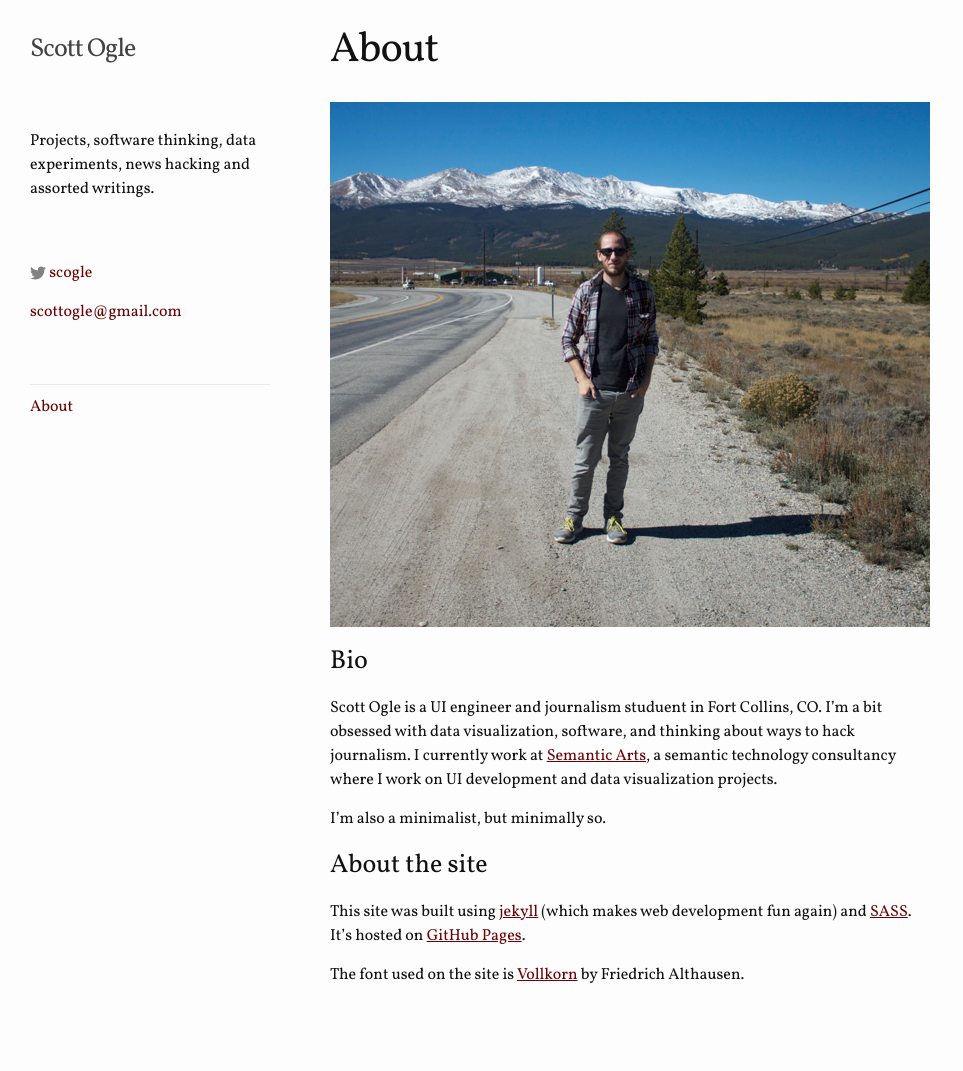
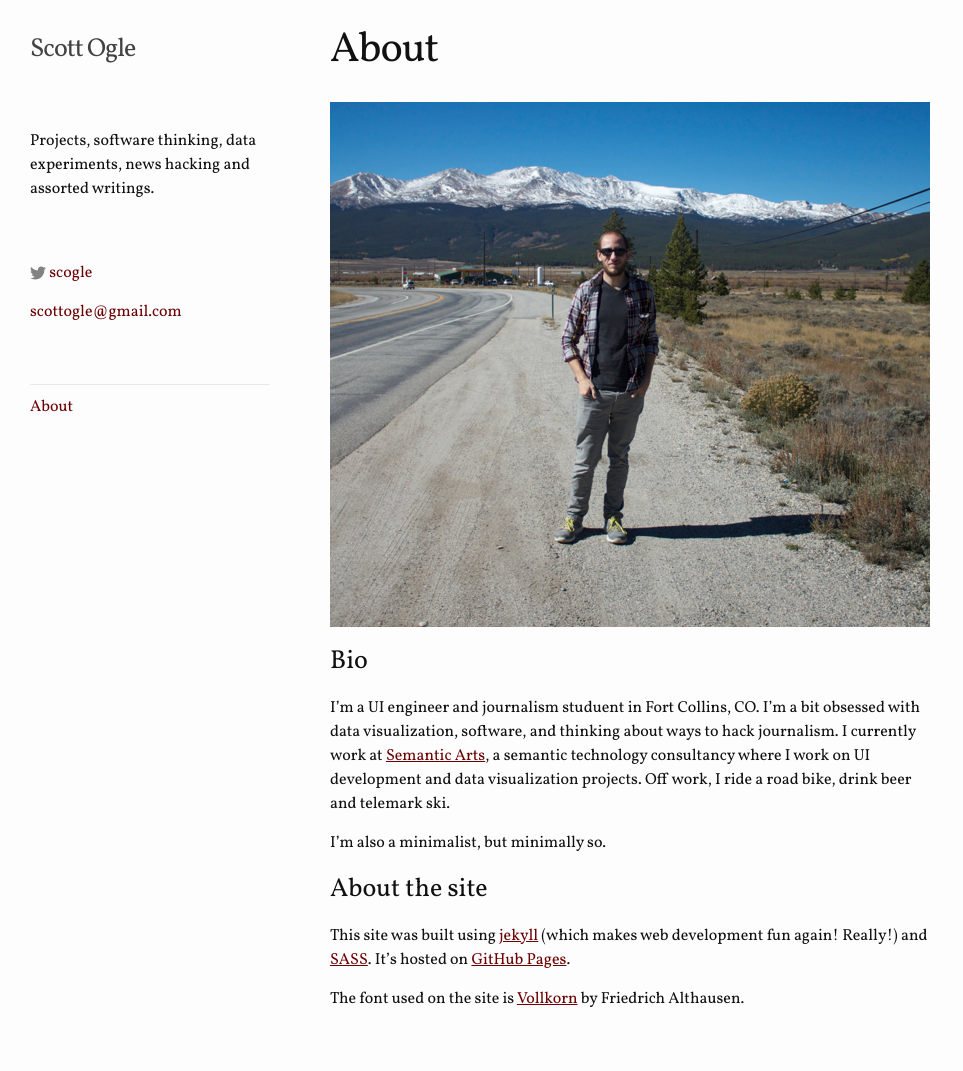
Before and after one commit to scogle/scogle.github.io, a Jekyll site: the page built from about.md, in a window 1280 px wide. Shown: the whole page, without its empty margins (0-963 px from the left). Built offline with Jekyll 4.4.1, drawn with Linux system fonts in a browser that asks for light colours; before the commit the page ends 1047 px from its top, so only the background shows below that.

Commit message:
tweaked about page a bit

```diff
--- a/about.md
+++ b/about.md
@@ -8,12 +8,12 @@ permalink: /about/
 
 ### Bio
 
-Scott Ogle is a UI engineer and journalism studuent in Fort Collins, CO.  I'm a bit obsessed with data visualization, software, and thinking about ways to hack journalism.  I currently work at [Semantic Arts](http://semanticarts.com/), a semantic technology consultancy where I work on UI development and data visualization projects.
+I'm a UI engineer and journalism studuent in Fort Collins, CO.  I'm a bit obsessed with data visualization, software, and thinking about ways to hack journalism.  I currently work at [Semantic Arts](http://semanticarts.com/), a semantic technology consultancy where I work on UI development and data visualization projects.  Off work, I ride a road bike, drink beer and telemark ski.
 
 I'm also a minimalist, but minimally so.
 
 ### About the site
 
-This site was built using [jekyll](http://jekyllrb.com/) (which makes web development fun again) and [SASS](http://sass-lang.com/).  It's hosted on [GitHub Pages](https://pages.github.com/).
+This site was built using [jekyll](http://jekyllrb.com/) (which makes web development fun again! Really!) and [SASS](http://sass-lang.com/).  It's hosted on [GitHub Pages](https://pages.github.com/).
 
 The font used on the site is [Vollkorn](https://www.google.com/fonts/specimen/Vollkorn) by Friedrich Althausen.
```
